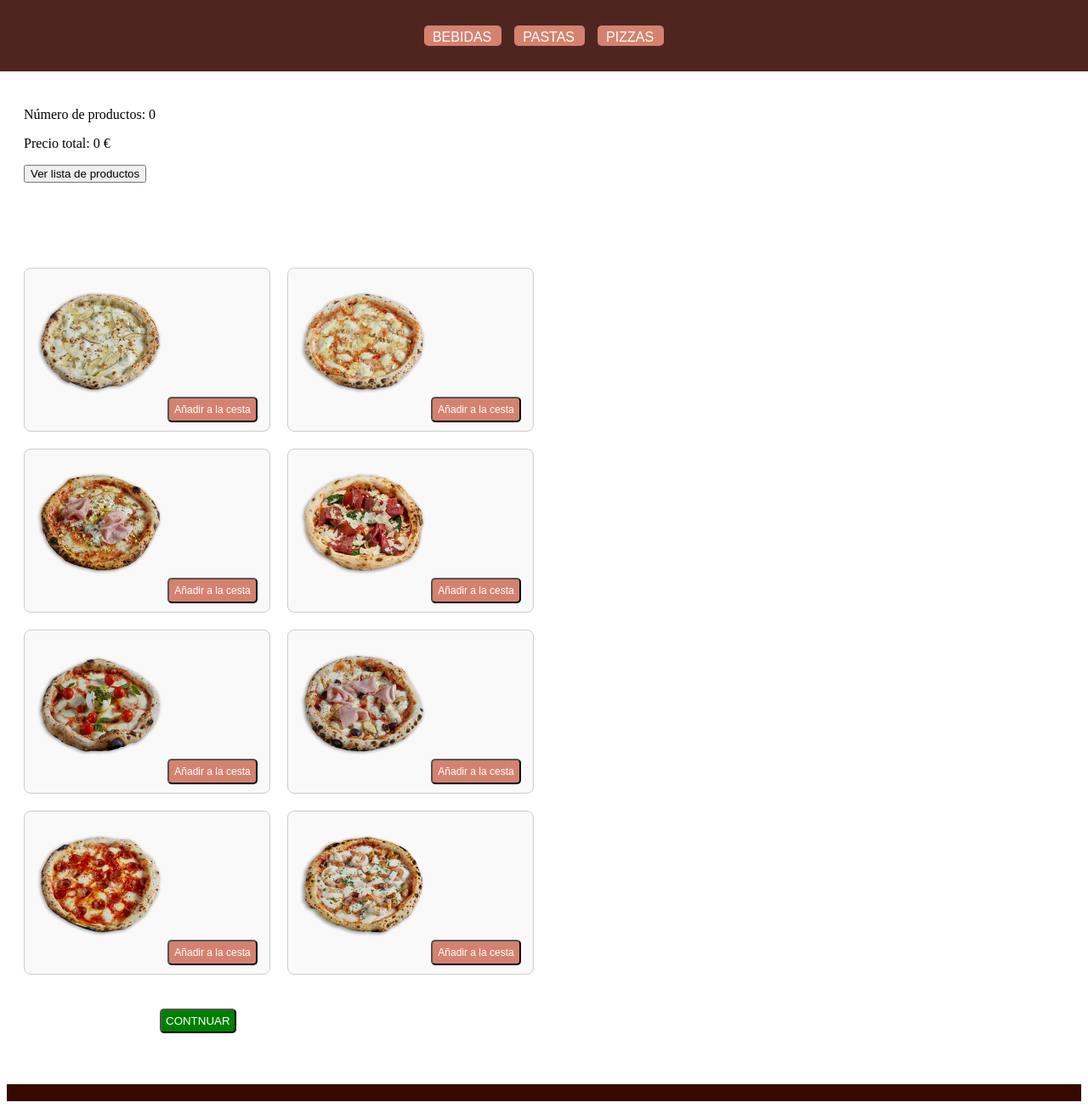
After one commit to Robe124/ProjecteInicial, a PHP site: page /OpcionsCompraPizza.html in a window 1280 px wide. The commit adds this page. Shown: the whole page at 85% size. Run offline with PHP 8.4, Linux system fonts and the light colour scheme.

Commit message:
11:31 - 31/10

```diff
--- a/frontend/HTML/CSS/OpcionsCompra.css
+++ b/frontend/HTML/CSS/OpcionsCompra.css
@@ -27,9 +27,9 @@
 }
 
 main {
-    display: flex;
     justify-content: center;
     padding: 20px;
+    margin-top: 90px;
 }
 
 #contenedorImagenes {
@@ -65,11 +65,11 @@ main {
     cursor: pointer;
 }
 
-#cesta {
-margin-top: 10vh;
+#listaCesta {
+margin-top: 10px;
 }
 
-#infoCarrito {
+#listaCesta {
     position: fixed;
     top: 100px;
     right: 160px;
@@ -82,3 +82,12 @@ margin-top: 10vh;
     box-shadow: 0 0 10px rgba(0, 0, 0, 0.1);
     z-index: 1000;
 }
+
+#BotonContinuar{
+    margin-left: 160px;
+    margin-top: 40px;
+    color: white;
+    border-radius: 5px;
+    background-color: green;
+    padding: 5px;
+}
--- a/frontend/HTML/JS/OpcionsCompraCesta.js
+++ b/frontend/HTML/JS/OpcionsCompraCesta.js
@@ -1,27 +1,138 @@
+// Generar o recuperar un identificador único para el usuario
+function obtenerIdUsuario() {
+    let userId = localStorage.getItem('userId');
+    if (!userId) {
+        userId = 'usuario_' + Date.now(); // Genera un ID único basado en el tiempo
+        localStorage.setItem('userId', userId);
+    }
+    return userId;
+}
 
-    // Crear un objeto para almacenar los productos en la cesta
-    const cesta = {};
+const userId = obtenerIdUsuario();
 
+// Crear un objeto para almacenar los productos en la cesta del usuario
+let cesta = JSON.parse(localStorage.getItem(`cesta_${userId}`)) || {};
+
+// Añadir producto a la cesta y actualizar la vista en tiempo real
 function añadirACesta(productoID) {
-        // Añadir producto a la cesta o incrementar cantidad
+    // Añadir producto o incrementar cantidad
     if (cesta[productoID]) {
         cesta[productoID]++;
     } else {
         cesta[productoID] = 1;
     }
 
-        // Actualizar la visualización de la cesta
+    // Guardar la cesta en localStorage
+    localStorage.setItem(`cesta_${userId}`, JSON.stringify(cesta));
+
+    // Actualizar la visualización de la cesta en tiempo real
     mostrarCesta();
 }
 
+// Eliminar un producto de la cesta y actualizar la vista
+function eliminarDeCesta(productoID) {
+    if (cesta[productoID]) {
+        delete cesta[productoID];
+        localStorage.setItem(`cesta_${userId}`, JSON.stringify(cesta));
+        mostrarCesta();
+    }
+}
+
+// Mostrar el contenido de la cesta en tiempo real
 function mostrarCesta() {
+    const numeroProductos = document.getElementById('numeroProductos');
+    const precioTotal = document.getElementById('precioTotal');
     const listaCesta = document.getElementById('listaCesta');
-        listaCesta.innerHTML = ''; // Limpiar la lista actual
+
+    if (!numeroProductos || !precioTotal || !listaCesta) return;
+
+    // Actualizar número de productos y precio total
+    numeroProductos.textContent = Object.values(cesta).reduce((acc, val) => acc + val, 0);
+    precioTotal.textContent = calcularPrecioTotal() + ' €';
+
+    // Limpiar la lista actual de productos
+    listaCesta.innerHTML = '';
 
     // Crear elementos de lista para cada producto
     for (const [productoID, cantidad] of Object.entries(cesta)) {
         const item = document.createElement('li');
         item.textContent = `${productoID}: ${cantidad}`;
+
+        // Botón para eliminar el producto
+        const eliminarBtn = document.createElement('button');
+        eliminarBtn.textContent = 'Eliminar';
+        eliminarBtn.onclick = () => eliminarDeCesta(productoID);
+
+        item.appendChild(eliminarBtn);
         listaCesta.appendChild(item);
     }
 }
+
+// Calcular el precio total de la cesta
+function calcularPrecioTotal() {
+    let total = 0;
+    for (const [productoID, cantidad] of Object.entries(cesta)) {
+        const precio = obtenerPrecioProducto(productoID);
+        total += precio * cantidad;
+    }
+    return total;
+}
+
+// Función para obtener el precio del producto (definir precios por ID)
+function obtenerPrecioProducto(productoID) {
+    const precios = {
+        'producto1': 10,
+        'producto2': 12,
+        'producto3': 9,
+        'producto4': 8,
+        'producto5': 11,
+        'producto6': 13,
+        'producto7': 14,
+        'producto8': 10,
+    };
+    return precios[productoID] || 0;
+}
+
+// Alternar la visibilidad de la lista de productos
+function toggleListaCesta() {
+    const listaCestaContainer = document.getElementById('listaCestaContainer');
+    listaCestaContainer.style.display = listaCestaContainer.style.display === 'none' ? 'block' : 'none';
+}
+
+// Cargar y mostrar la cesta al cargar la página
+document.addEventListener('DOMContentLoaded', () => {
+    cesta = JSON.parse(localStorage.getItem(`cesta_${userId}`)) || {};
+    mostrarCesta();
+});
+
+// Redirigir a otras páginas y mantener el carrito en localStorage
+document.getElementById("PaginaOpcionesBebidas").onclick = function() {
+    guardarCesta();
+    window.location.href = "../OpcionsCompraBebidas.html";
+};
+
+document.getElementById("PaginaOpcionesPasta").onclick = function() {
+    guardarCesta();
+    window.location.href = "../OpcionsCompraPasta.html";
+};
+
+document.getElementById("PaginaOpcionesPizzas").onclick = function() {
+    guardarCesta();
+    window.location.href = "../OpcionsCompraPizzas.html";
+};
+
+// Guardar la cesta actual en localStorage
+function guardarCesta() {
+    localStorage.setItem(`cesta_${userId}`, JSON.stringify(cesta));
+}
+
+// Limpiar el carrito del usuario al finalizar el pedido
+document.getElementById("BotonContinuar").onclick = function() {
+    finalizarCompra();
+};
+
+function finalizarCompra() {
+    localStorage.removeItem(`cesta_${userId}`);
+    alert('Compra finalizada');
+    window.location.href = "./confirmacion.html";
+}
--- /dev/null
+++ b/frontend/HTML/OpcionsCompraPizza.html
@@ -0,0 +1,87 @@
+<!DOCTYPE html>
+<html lang="en">
+
+<head>
+    <meta charset="UTF-8">
+    <meta name="viewport" content="width=device-width, initial-scale=1.0">
+    <title>Opcions Compra</title>
+    <link rel="stylesheet" href="./CSS/general.css">
+    <link rel="stylesheet" href="./CSS/OpcionsCompra.css">
+</head>
+
+<body>
+
+    <header>
+        <section id="NavProductos">
+            <div class="botones-container">
+                <button id="PaginaOpcionesBebidas">BEBIDAS</button>
+                <button id="PaginaOpcionesPasta">PASTAS</button>
+                <button id="PaginaOpcionesPizzas">PIZZAS</button>
+            </div>
+        </section>
+    </header>
+
+    <main>
+        <div id="infoCarrito">
+            <p>Número de productos: <span id="numeroProductos">0</span></p>
+            <p>Precio total: <span id="precioTotal">0 €</span></p>
+            <button onclick="toggleListaCesta()">Ver lista de productos</button>
+        </div>
+        <div id="listaCestaContainer" style="display: none;">
+            <ul id="listaCesta"></ul>
+        </div>
+
+        <section id="contenedorImagenes">
+            <div id="producto1" class="productos">
+                <img src="./img/PizzaBianca.png" alt="pizza1">
+                <button class="boton" onclick="añadirACesta('producto1')">Añadir a la cesta</button>
+            </div>
+
+            <div id="producto2" class="productos">
+                <img src="./img/Pizza4Formatge.png" alt="pizza2">
+                <button class="boton" onclick="añadirACesta('producto2')">Añadir a la cesta</button>
+            </div>
+
+            <div id="producto3" class="productos">
+                <img src="./img/PuzzaPositiano.png" alt="pizza3">
+                <button class="boton" onclick="añadirACesta('producto3')">Añadir a la cesta</button>
+            </div>
+
+            <div id="producto4" class="productos">
+                <img src="./img/PizzaBresaola.png" alt="pizza4">
+                <button class="boton" onclick="añadirACesta('producto4')">Añadir a la cesta</button>
+            </div>
+
+            <div id="producto5" class="productos">
+                <img src="./img/PizzaCapresse.png" alt="pizza5">
+                <button class="boton" onclick="añadirACesta('producto5')">Añadir a la cesta</button>
+            </div>
+
+            <div id="producto6" class="productos">
+                <img src="./img/PizzaCapricciosa.png" alt="pizza6">
+                <button class="boton" onclick="añadirACesta('producto6')">Añadir a la cesta</button>
+            </div>
+
+            <div id="producto7" class="productos">
+                <img src="./img/PizzaDiavola.png" alt="pizza7">
+                <button class="boton" onclick="añadirACesta('producto7')">Añadir a la cesta</button>
+            </div>
+
+            <div id="producto8" class="productos">
+                <img src="./img/PizzaFrutiDiMare.png" alt="pizza8">
+                <button class="boton" onclick="añadirACesta('producto8')">Añadir a la cesta</button>
+            </div>
+        </section>
+        <div>
+            <button id="BotonContinuar">CONTNUAR</button>
+        </div>
+    </main>
+
+
+
+    <footer></footer>
+    <script src="./JS/OpcionsCompraCesta.js"></script>
+
+</body>
+
+</html>
```
Also changed, not shown: frontend/HTML/OpcionsCompraBebidas.html (renamed from frontend/HTML/OpcionsCompra.html, +16 -9 lines), frontend/HTML/OpcionsCompraPasta.html (added, +70 -0 lines), frontend/HTML/img/PastaBoloñesa.png (added). Lines whose indentation alone changed are shown as unchanged.
